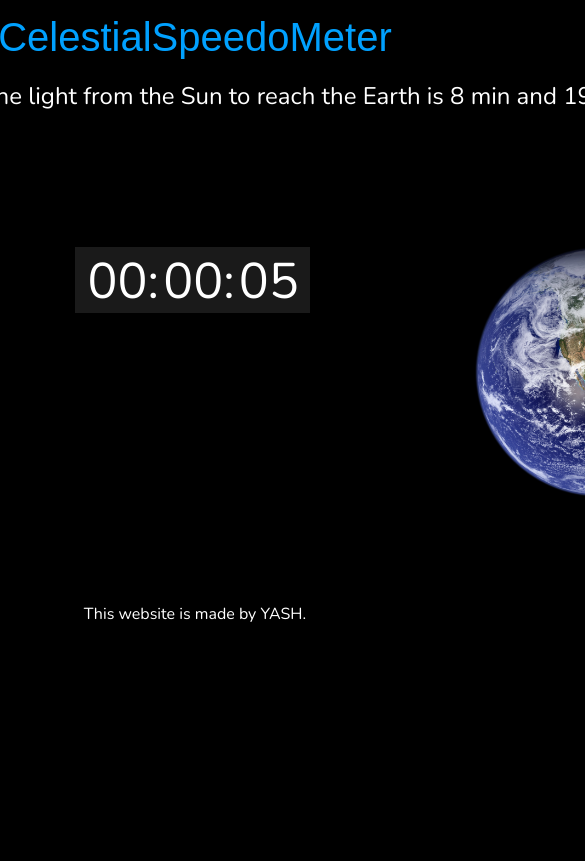
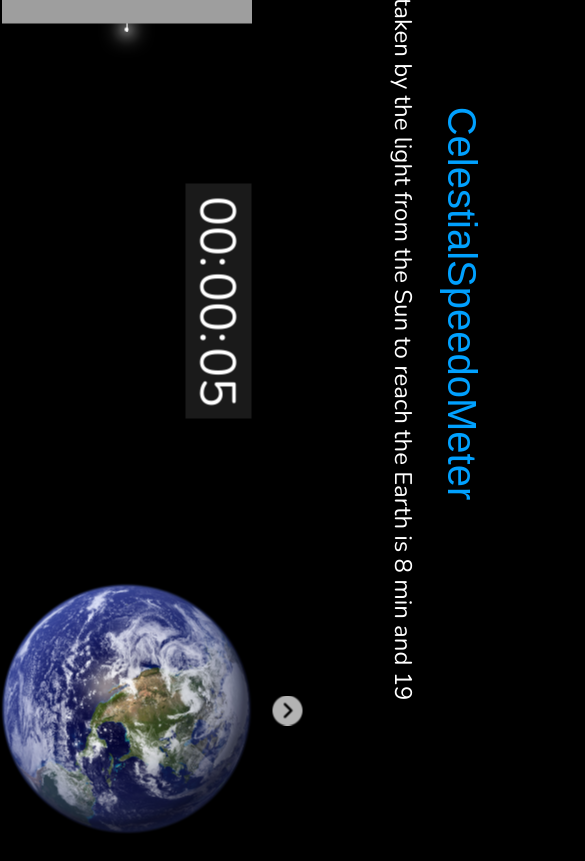
Before and after one commit to yashcode4/CelestialSpeedoMeter, a website: page views/index.html in a window 390 px wide. Shown: the top 861 px of the page, 585 px wide, since content can reach past the window. Drawn offline with nearby package versions, Linux system fonts and the light colour scheme; files that its build step writes are made by us from their sources; grey boxes are pictures that could not be loaded; files whose address does not match are found by name; a web font is replaced by a local one.

Commit message:
rotate the .fixed element when the width<1100px

```diff
--- a/src/style.css
+++ b/src/style.css
@@ -180,3 +180,10 @@
     line-height: 50px;
     /* Vertically center the text */
 }
+
+/* Media Queries */
+@media only screen and (max-width: 1100px) {
+    .fixed{
+        transform: rotate(90deg);
+    }
+}
```
